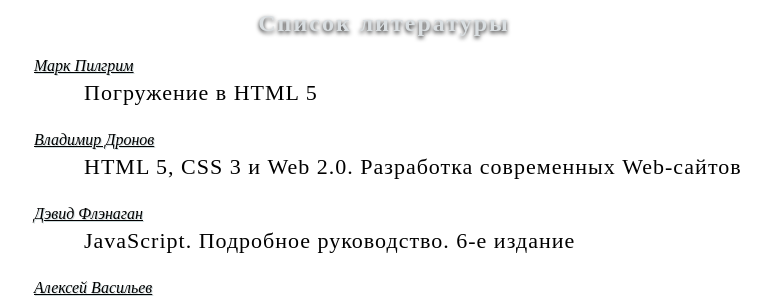
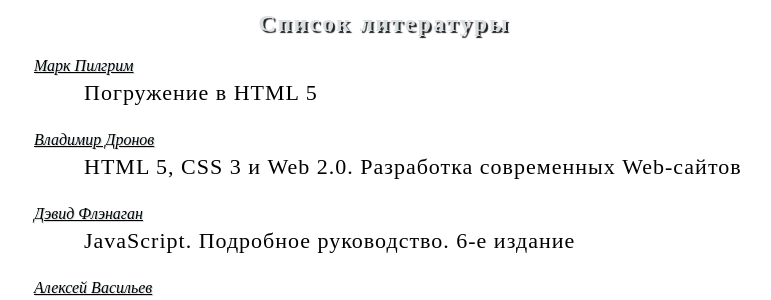
Before and after one commit to Fraksik/Site, a PHP site: page /liter/liter.html in a window 1280 px wide. Shown: the part 117-417 px from the top of the page, without its empty margins (256-1027 px from the left). Run offline with PHP 8.4, Linux system fonts and the light colour scheme; style sheets or scripts are compiled from the project's sources.

Commit message:
Чистый код / Литература

```diff
--- a/style.less
+++ b/style.less
@@ -183,7 +183,7 @@
     justify-content: center;
     text-align: center;
     color: #d9dee1;
-    text-shadow: 0 2px 4px #212121;
+    text-shadow: 2px 2px 1px #212121;
     letter-spacing: 2px;
     margin-bottom: 20px;
     margin-top: 10px;
```
